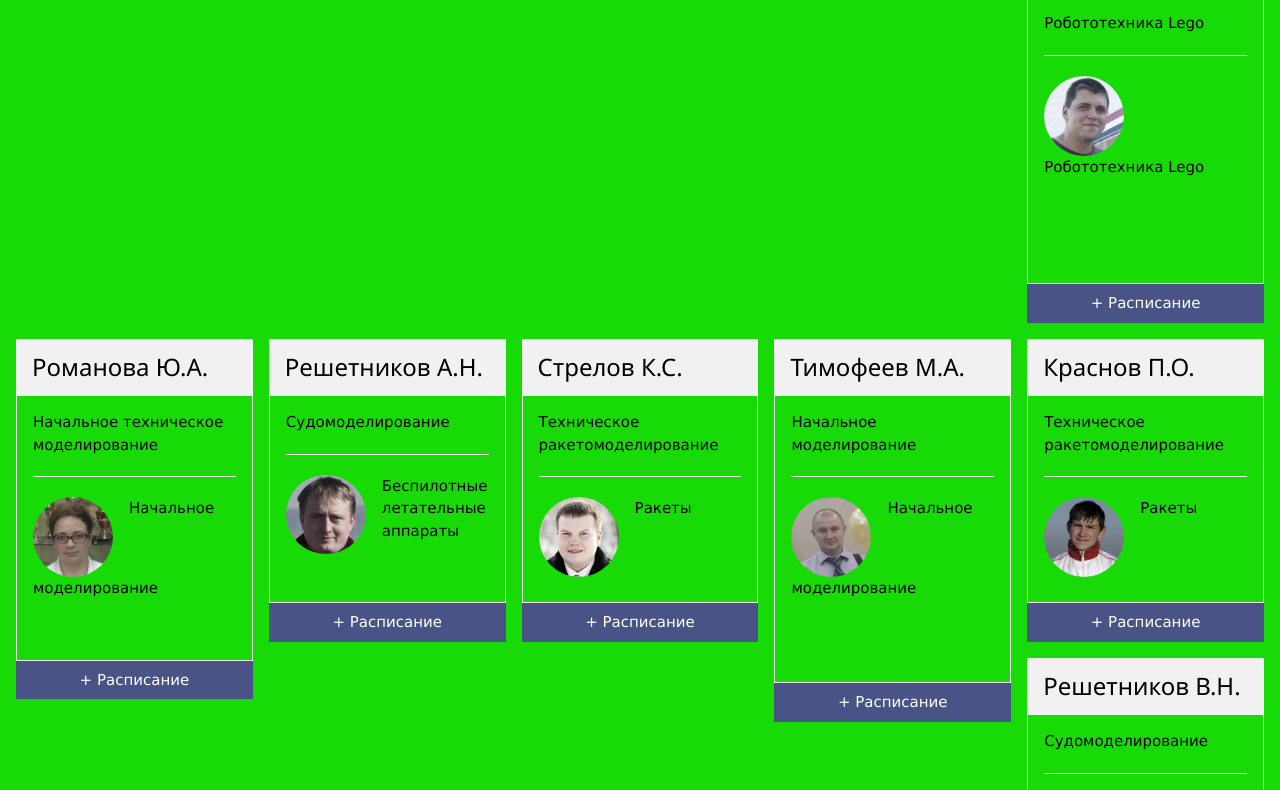
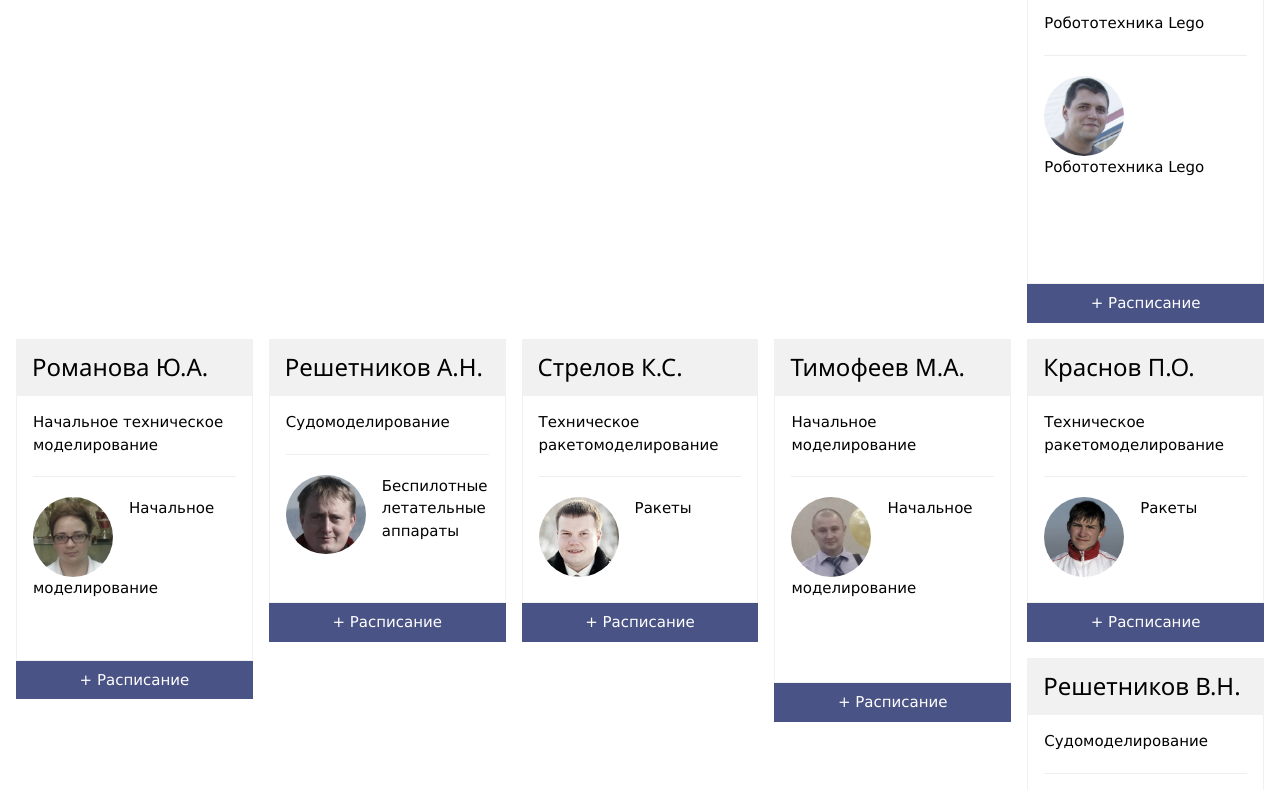
Before and after one commit to rurewa/rurewa.github.io, a plain HTML site: page index.html in a window 1280 px wide. Shown: the part 578-1368 px from the top of the page. Drawn offline with Linux system fonts and the light colour scheme.

Commit message:
Fix background-color all pages

```diff
--- a/css/style.css
+++ b/css/style.css
@@ -2,7 +2,7 @@
 
 html {
     box-sizing: border-box;
-    background-color: rgb(24, 218, 6)
+    background-color: #fff
 }
 
 *, *:before, *:after {
```
